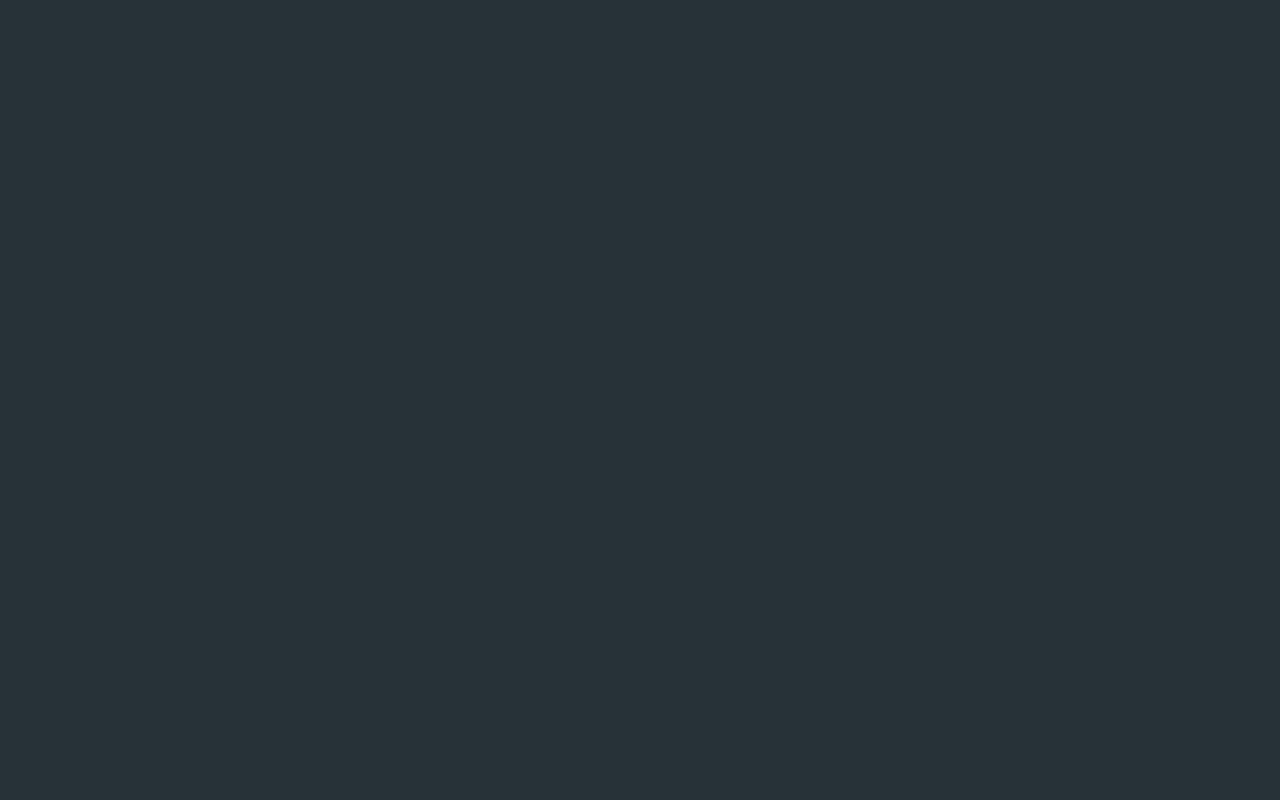
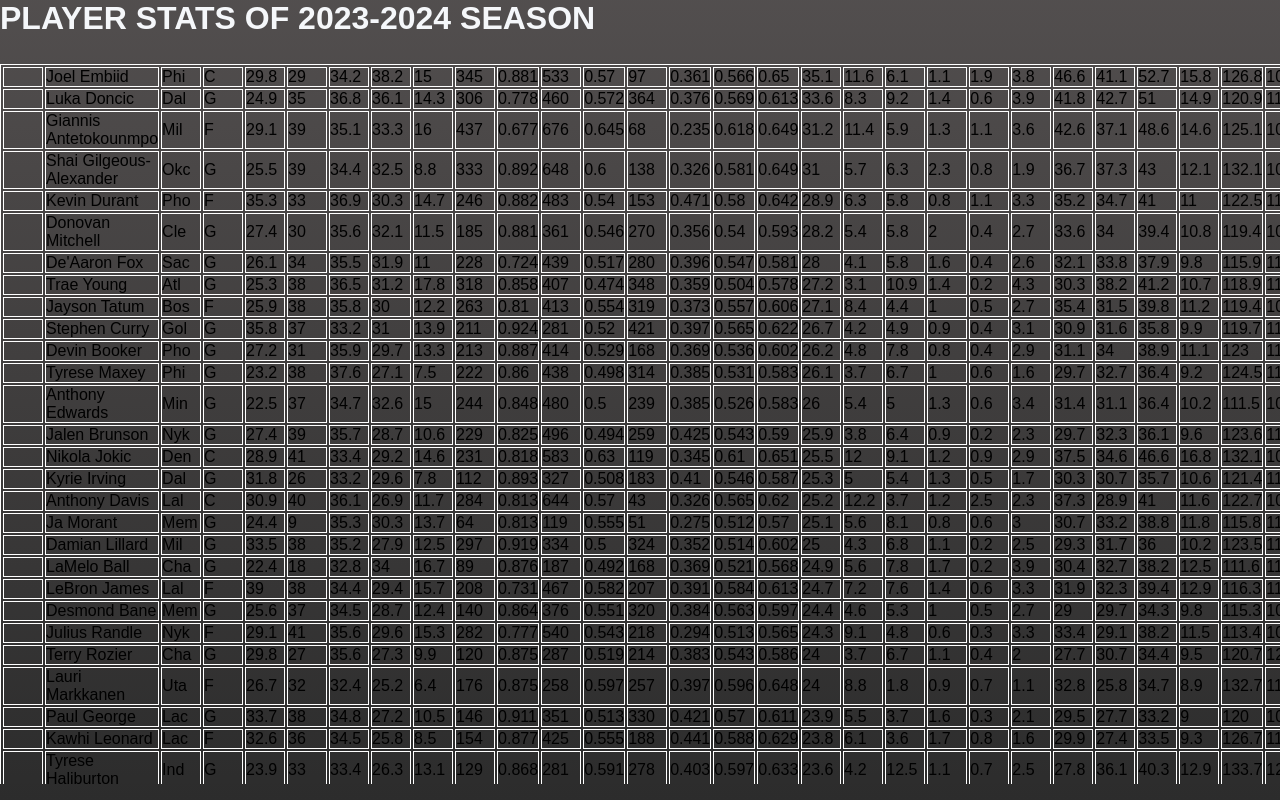
Before and after one commit to At1llaes22/nba-predictor, a React (Create React App) app in the folder nba-stats-and-predictor/: page /player-stats in a window 1280 px wide. Before the commit this address had no page. Built offline with nearby package versions, Linux system fonts and the light colour scheme.

Commit message:
added player stats table

```diff
--- a/nba-stats-and-predictor/src/App.js
+++ b/nba-stats-and-predictor/src/App.js
@@ -4,6 +4,7 @@
 import { BrowserRouter, Route, Routes } from 'react-router-dom';
 
 import NavigationButton from './home_page/components/navigation_button';
+import PlayerStatsPage from './stats_pages/player_stats/player_stats_page';
 
 
 function App() {
@@ -12,7 +13,7 @@
       <BrowserRouter>
       <Routes>
       <Route exact path="/" element={<HomePage></HomePage>} />
-      <Route path="/player" element={<NavigationButton></NavigationButton>} />
+      <Route path="/player-stats" element={<PlayerStatsPage></PlayerStatsPage>} />
       </Routes>
       </BrowserRouter>
     );
--- a/nba-stats-and-predictor/src/home_page/HomePage.js
+++ b/nba-stats-and-predictor/src/home_page/HomePage.js
@@ -23,7 +23,7 @@
 
             </div>
             <div className='navButtons'>
-            <NavigationButton className="navbutton" text={"This page contains player stats info, click to continue."} title={"Player Stats"} OptionIcon={<GiBasketballJersey size={iconSize}/>}></NavigationButton>
+            <NavigationButton className="navbutton" text={"This page contains player stats info, click to continue."} title={"Player Stats"} path={"/player-stats"} OptionIcon={<GiBasketballJersey size={iconSize}/>}></NavigationButton>
             <NavigationButton className="navbutton" text={"test"} title={"This"} OptionIcon={<GiBasketballJersey size={iconSize}/>}></NavigationButton>
             <NavigationButton className="navbutton" text={"test"} title={"title"} OptionIcon={<GiBasketballJersey size={iconSize}/>}></NavigationButton>
             </div>
--- a/nba-stats-and-predictor/src/home_page/components/navigation_button.js
+++ b/nba-stats-and-predictor/src/home_page/components/navigation_button.js
@@ -6,11 +6,11 @@
 
 
 
-const NavigationButton = ({ title, text, OptionIcon }) => {
+const NavigationButton = ({ title, text, OptionIcon, path }) => {
     const navigate = useNavigate();
 
     return (
-        <div className="buttonContainer" onClick={() => navigate("/home")}>
+        <div className="buttonContainer" onClick={() => navigate(path)}>
 
             <div className="iconContainer">
            {OptionIcon}
--- /dev/null
+++ b/nba-stats-and-predictor/src/stats_pages/player_stats/components/player_table_row.css
@@ -0,0 +1,3 @@
+td{
+    min-width: 40px;
+}
--- /dev/null
+++ b/nba-stats-and-predictor/src/stats_pages/player_stats/components/player_table_row.js
@@ -0,0 +1,22 @@
+import React from "react";
+import "./player_table_row.css";
+
+
+function PlayerTableRow({data}){
+    console.log(data);
+    return(
+
+            <tbody>
+                <tr>
+                {Object.entries(data).map(([key, value]) => (
+                    <td key={key}>{value !== null ? value : null}</td>
+                ))}
+                </tr>
+            </tbody>
+
+
+
+    );
+}
+
+export default PlayerTableRow
--- /dev/null
+++ b/nba-stats-and-predictor/src/stats_pages/player_stats/player_stats_page.css
@@ -0,0 +1,35 @@
+*{
+    margin: 0;
+    padding: 0;
+    box-sizing: border-box;
+    font-family: Arial, Helvetica, sans-serif;
+}
+body{
+    width: 100%;
+    height: 100vh;
+    background: linear-gradient(rgba(19, 14, 14, 0.734),rgba(0, 0, 0, 0.827) );
+}
+table, th, td {
+    border: 1px solid white;
+    text-decoration-color: white;
+  }
+
+.header{
+    height: 8vh;
+}
+table { /* Set the height of table body */
+
+
+
+    /* Set vertical scroll */
+    overflow-y: auto;
+
+    /* Hide the horizontal scroll */
+    overflow-x: hidden;
+}
+.tableContainer{
+    max-height: 90vh;
+    overflow-y: auto;
+    overflow-x: auto;
+
+}
--- /dev/null
+++ b/nba-stats-and-predictor/src/stats_pages/player_stats/player_stats_page.js
@@ -0,0 +1,33 @@
+import React from "react";
+import "./player_stats_page.css"
+import data from "./data_original_nba.json";
+import PlayerTableRow from "./components/player_table_row";
+
+
+function PlayerStatsPage(){
+    return (
+        <div className="container">
+            <div className="header">
+                <h1>PLAYER STATS OF 2023-2024 SEASON</h1>
+            </div>
+            <div className="tableContainer">
+            <table>
+                {Object.values(data).map((value, index) => (
+
+                    <PlayerTableRow key={index} data={value} />
+                    ))}
+
+
+            </table>
+            </div>
+        </div>
+    );
+
+
+}
+
+
+
+
+
+export default PlayerStatsPage;
```
Also changed, not shown: nba-stats-and-predictor/src/stats_pages/player_stats/data_original_nba.json (added).
